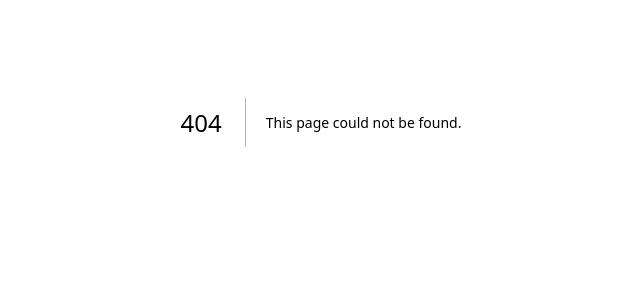
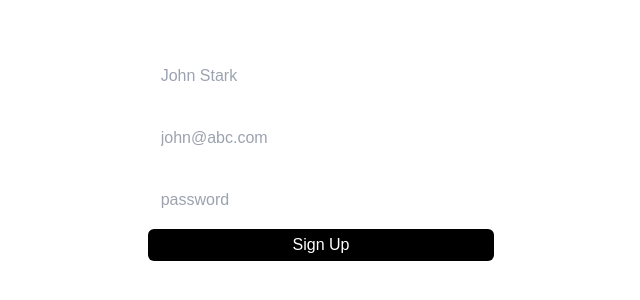
Before and after one commit to dalaixlmao/car-management-app, a Next.js app: page /signup in a window 1280 px wide. Before the commit this address had no page. Shown: the part 278-578 px from the top of the page, without its empty margins (319-959 px from the left). Built offline with nearby package versions, Linux system fonts and the light colour scheme.

Commit message:
Added signin and signup pages, also added SessionProvider from next-auth

```diff
--- a/app/layout.tsx
+++ b/app/layout.tsx
@@ -1,5 +1,7 @@
 import type { Metadata } from "next";
 import localFont from "next/font/local";
+import { SessionProvider } from "next-auth/react";
+import { Providers } from "@/provider";
 import "./globals.css";
 
 const geistSans = localFont({
@@ -20,16 +22,19 @@ export const metadata: Metadata = {
 
 export default function RootLayout({
   children,
+
 }: Readonly<{
   children: React.ReactNode;
 }>) {
   return (
     <html lang="en">
-      <body
-        className={`${geistSans.variable} ${geistMono.variable} antialiased`}
-      >
-        {children}
-      </body>
+      <Providers>
+        <body
+          className={`${geistSans.variable} ${geistMono.variable} antialiased`}
+        >
+          {children}
+        </body>
+      </Providers>
     </html>
   );
 }
--- /dev/null
+++ b/app/signin/page.tsx
@@ -0,0 +1,53 @@
+"use client";
+import { signIn } from "next-auth/react";
+import { useRouter } from "next/navigation";
+import InputBox from "@/components/InputBox";
+import { useState } from "react";
+
+export default function SignInPage() {
+  const router = useRouter();
+  const [email, setEmail] = useState("");
+  const [password, setPassowrd] = useState("");
+
+  return (
+    <div className="text-white w-screen h-screen flex justify-center items-center">
+      <div className="w-full md:w-1/3 bg-white/10 flex flex-col items-center py-3 rounded-lg px-10">
+        <div className="text-3xl font-bold mb-2">Sign In</div>
+        <div className="text-xs text-white/50 mb-3">
+          Don&apos;t have an accout?{" "}
+          <a className="underline hover:text-white" href="/signup">
+            Create account.
+          </a>
+        </div>
+        <InputBox
+          key={"email"}
+          type={"email"}
+          placeholder="john@abc.com"
+          label="Email"
+          setValue={setEmail}
+        />
+        <InputBox
+          key={"password"}
+          type="password"
+          placeholder="password"
+          label="Password"
+          setValue={setPassowrd}
+        />
+        <button
+          onClick={async () => {
+            console.log(email, password);
+            await signIn("credentials", {
+              email: email,
+              password: password,
+              redirect: false,
+            });
+            router.push("/");
+          }}
+          className="mt-3 py-1 w-full bg-black rounded-md hover:border hover:border-blue-500 mb-6"
+        >
+          Sign In
+        </button>
+      </div>
+    </div>
+  );
+}
--- /dev/null
+++ b/app/signup/page.tsx
@@ -0,0 +1,62 @@
+"use client";
+import { signIn } from "next-auth/react";
+import { useRouter } from "next/navigation";
+import InputBox from "@/components/InputBox";
+import { useState } from "react";
+
+export default function SignUpPage() {
+  const router = useRouter();
+  const [email, setEmail] = useState("");
+  const [password, setPassowrd] = useState("");
+  const [name, setName] = useState("");
+
+  return (
+    <div className="text-white w-screen h-screen flex justify-center items-center">
+      <div className="w-full md:w-1/3 bg-white/10 flex flex-col items-center py-3 rounded-lg px-10">
+        <div className="text-3xl font-bold mb-2">Sign Up</div>
+        <div className="text-xs text-white/50 mb-3">
+          Already have an accout?{" "}
+          <a className="underline hover:text-white" href="/signup">
+            Login.
+          </a>
+        </div>
+        <InputBox
+          key={"name"}
+          type="text"
+          placeholder="John Stark"
+          label="Name"
+          setValue={setName}
+        />
+        <InputBox
+          key={"email"}
+          type={"email"}
+          placeholder="john@abc.com"
+          label="Email"
+          setValue={setEmail}
+        />
+        <InputBox
+          key={"password"}
+          type="password"
+          placeholder="password"
+          label="Password"
+          setValue={setPassowrd}
+        />
+        <button
+          onClick={async () => {
+            console.log(email, password);
+            await signIn("credentials", {
+              email: email,
+              password: password,
+              name: name,
+              redirect: false,
+            });
+            router.push("/");
+          }}
+          className="mt-3 py-1 w-full bg-black rounded-md hover:border hover:border-blue-500 mb-6"
+        >
+          Sign Up
+        </button>
+      </div>
+    </div>
+  );
+}
--- /dev/null
+++ b/components/InputBox.tsx
@@ -0,0 +1,18 @@
+export default function InputBox({
+    placeholder,
+    label,
+    type,
+    setValue,
+  }: {
+    placeholder: string;
+    label: string;
+    type: string;
+    setValue:(a:string)=>void
+  }) {
+    return (
+      <div className="flex flex-col w-full">
+        <label className="font-medium mb-1">{label}</label>
+        <input className="bg-white/20 px-3 py-1 border-white/50 border rounded-md" type={type} placeholder={placeholder} onChange={(e)=>{setValue(e.target.value)}} />
+      </div>
+    );
+  }
--- /dev/null
+++ b/provider.tsx
@@ -0,0 +1,6 @@
+"use client";
+
+import { SessionProvider } from "next-auth/react";
+export const Providers = ({ children }: { children: React.ReactNode }) => {
+  return <SessionProvider>{children}</SessionProvider>;
+};
```
